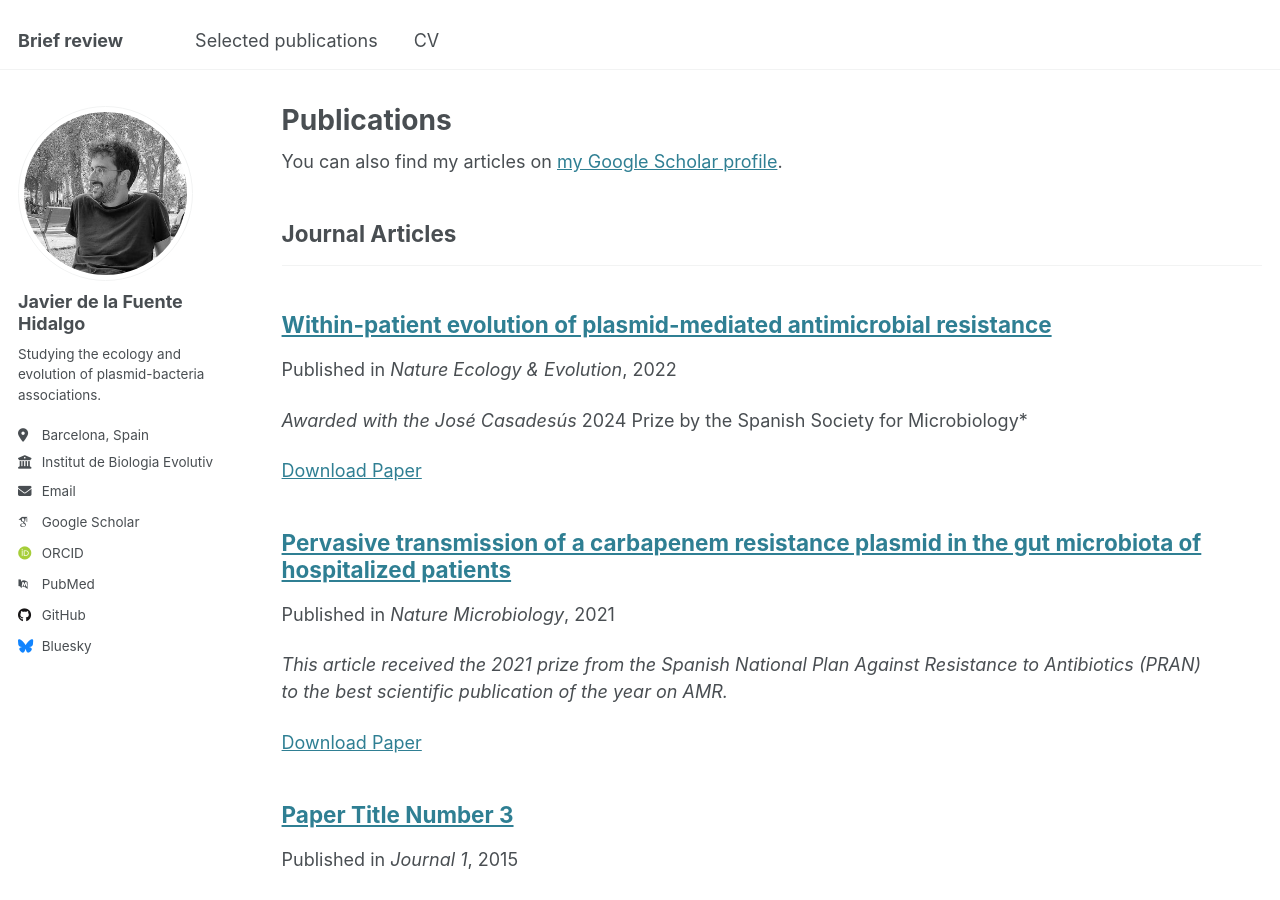
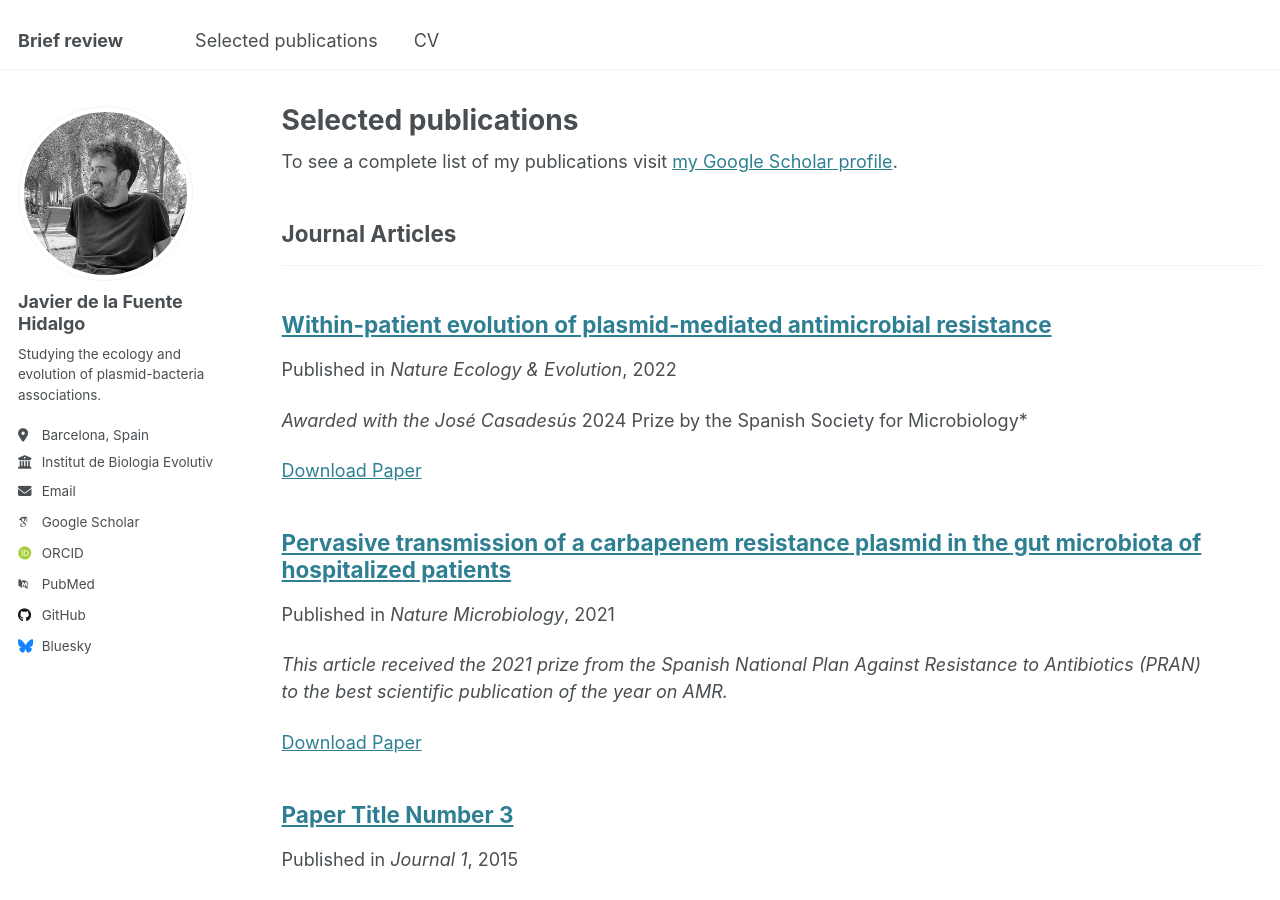
Before and after one commit to DelaFuenteJavier/delafuentejavier.github.io, a Jekyll site: the page built from _pages/publications.html, in a window 1280 px wide and 900 px high. Built offline with Jekyll 4.4.1, drawn with Linux system fonts in a browser that asks for light colours; some web fonts are replaced.

Commit message:
Update publications.html

```diff
--- a/_pages/publications.html
+++ b/_pages/publications.html
@@ -1,12 +1,12 @@
 ---
 layout: archive
-title: "Publications"
+title: "Selected publications"
 permalink: /publications/
 author_profile: true
 ---
 
 {% if site.author.googlescholar %}
-  <div class="wordwrap">You can also find my articles on <a href="{{site.author.googlescholar}}">my Google Scholar profile</a>.</div>
+  <div class="wordwrap">To see a complete list of my publications visit <a href="{{site.author.googlescholar}}">my Google Scholar profile</a>.</div>
 {% endif %}
 
 {% include base_path %}
```
